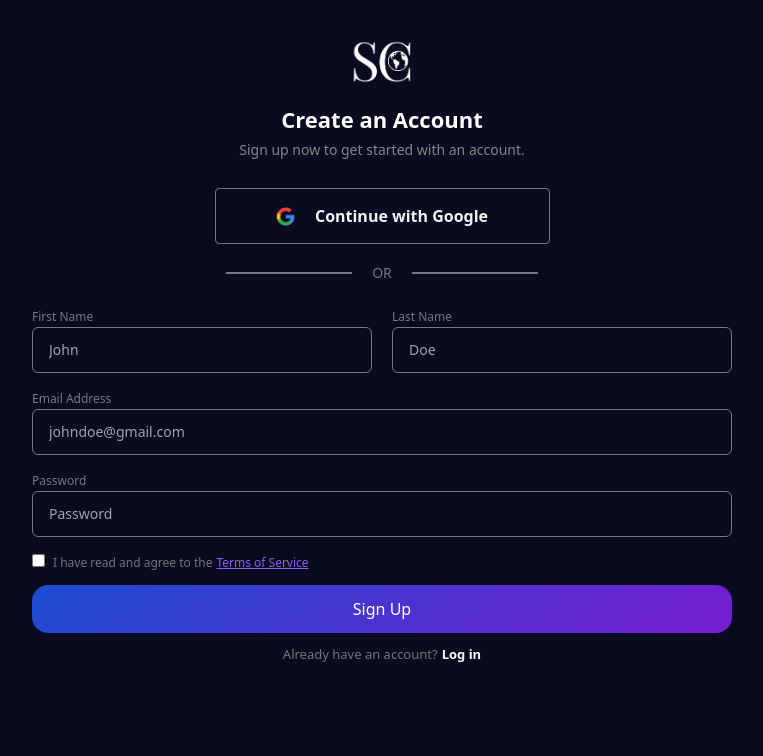
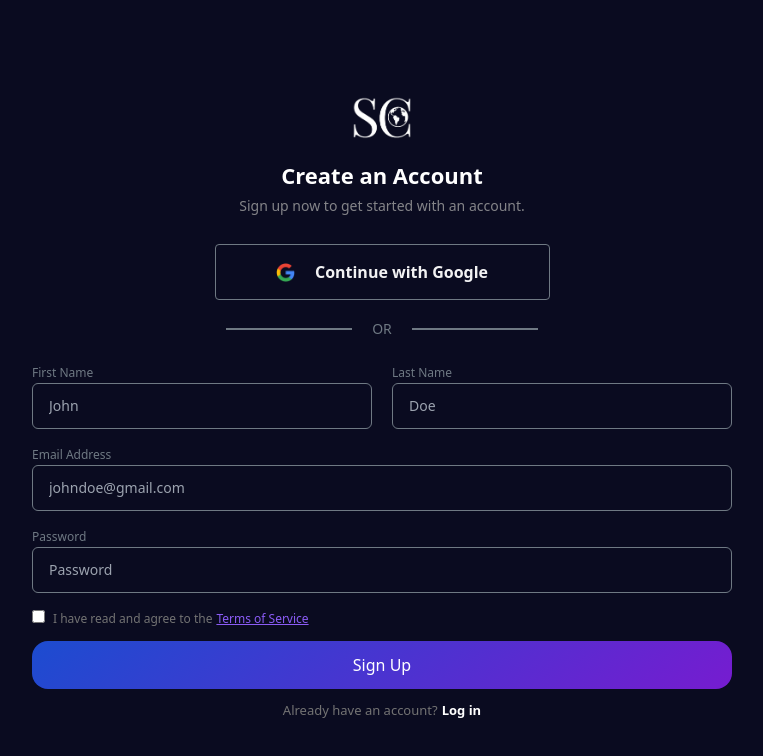
Before and after one commit to StudConnect/Frontend, a React (Vite) app: page /register in a window 1280 px wide. Shown: the top 756 px of the page, without its empty margins (258-1021 px from the left). Built offline with nearby package versions, Linux system fonts and the light colour scheme.

Commit message:
code rebuild

```diff
--- a/src/pages/forgotpassword/ForgotPassword.tsx
+++ b/src/pages/forgotpassword/ForgotPassword.tsx
@@ -83,7 +83,7 @@ const ForgotPassword = () => {
     // };
     return (
         <>
-            <section className="w-full h-screen overflow-y-auto px-2 bg-dv">
+            <section className="w-full h-screen overflow-y-auto px-2 py-14 bg-dv">
                 <section className="w-full flex justify-center pt-5 md:pt-10 pb-5">
                     <Logo />
                 </section>
--- a/src/pages/login/Login.tsx
+++ b/src/pages/login/Login.tsx
@@ -84,7 +84,7 @@ const Login = () => {
   // };
   return (
     <>
-      <section className="w-full h-screen overflow-y-auto bg-dv">
+      <section className="w-full h-screen overflow-y-auto py-14 bg-dv">
         <section className="w-full flex justify-center pt-5 md:pt-10 pb-5">
           <Logo />
         </section>
--- a/src/pages/register/Register.tsx
+++ b/src/pages/register/Register.tsx
@@ -84,7 +84,7 @@ const Register = () => {
   // };
   return (
     <>
-      <section className="w-full h-screen overflow-y-auto px-2 bg-dv">
+      <section className="w-full h-screen overflow-y-auto px-2 py-14 bg-dv">
         <section className="w-full flex justify-center pt-5 md:pt-10 pb-5">
           <Logo />
         </section>
--- a/src/pages/resetPassword/ResetPassword.tsx
+++ b/src/pages/resetPassword/ResetPassword.tsx
@@ -110,7 +110,7 @@ const ResetPassword = () => {
     };
     return (
         <>
-            <section className="w-full h-screen overflow-y-auto px-2 bg-dv">
+            <section className="w-full h-screen overflow-y-auto px-2 py-14 bg-dv">
                 <section className="w-full flex justify-center pt-5 md:pt-10 pb-5">
                     <Logo />
                 </section>
```
